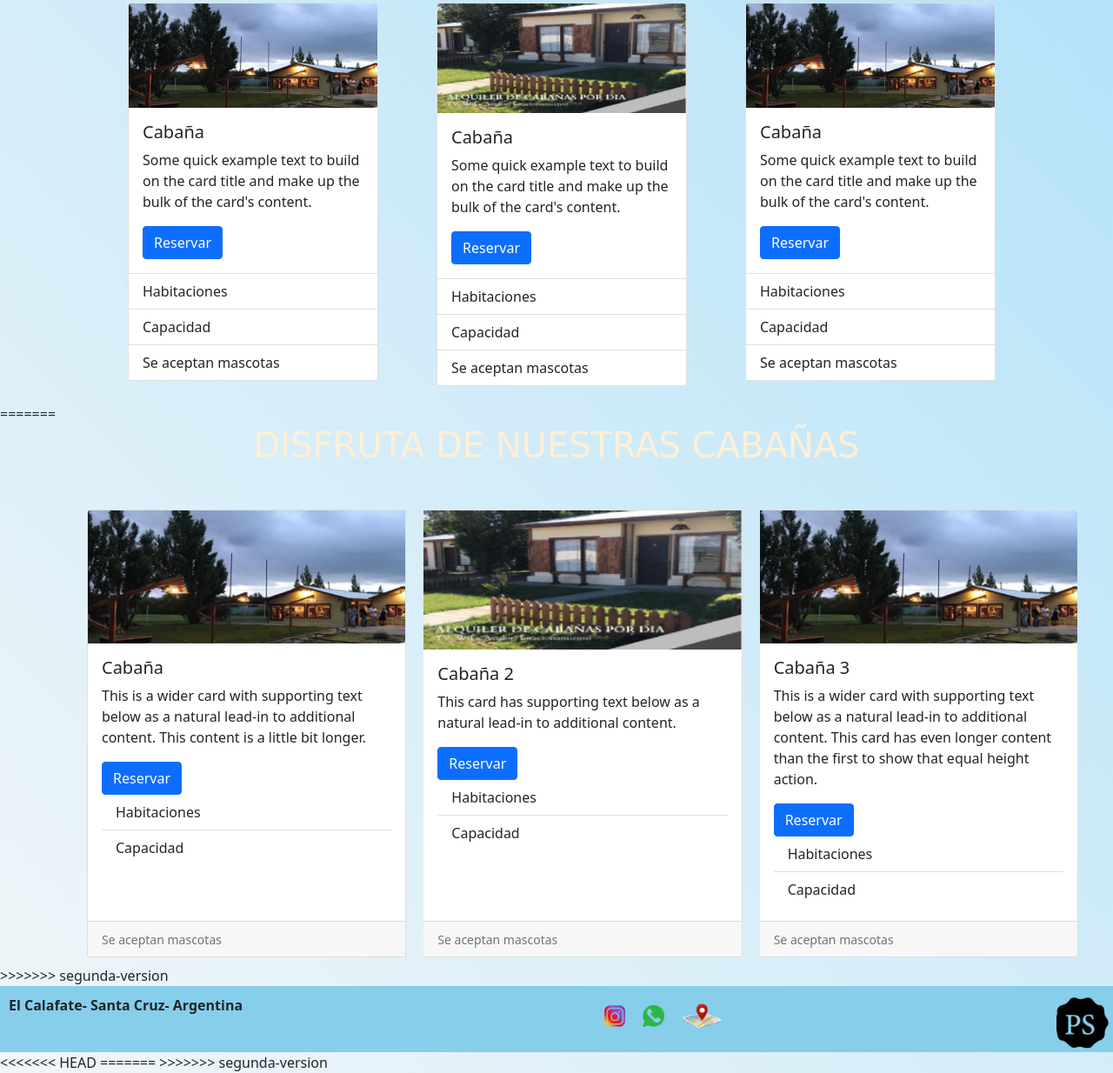
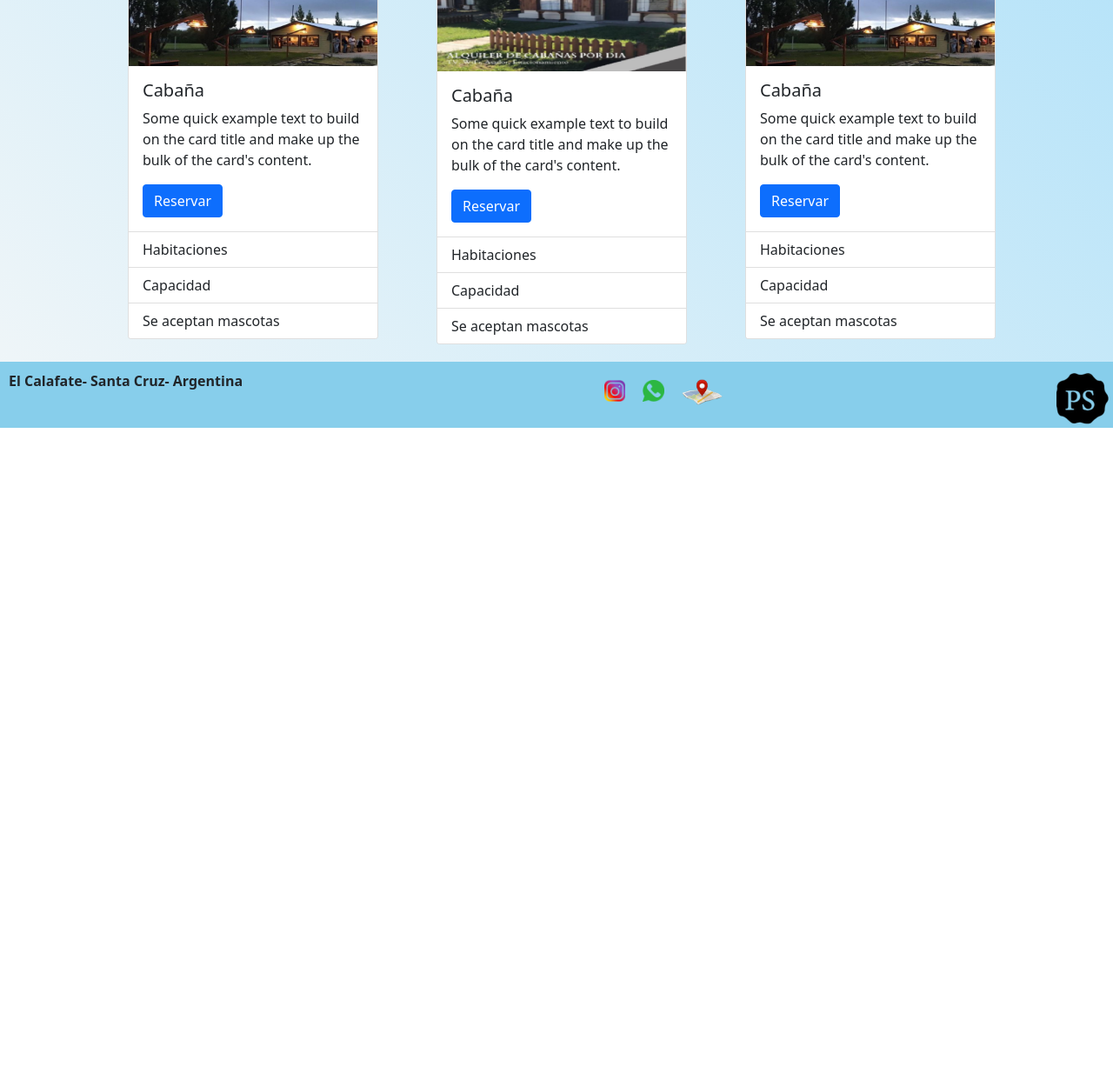
Before and after one commit to nunezjp/proyecto-complejo-ps, a website: page pages/cabañas.html in a window 1280 px wide. Shown: the part 368-1602 px from the top of the page at 87% size. After the commit the page ends 860 px from the top, so only its background shows below. Drawn offline with nearby package versions, Linux system fonts and the light colour scheme.

Commit message:
otraversionmas

```diff
--- a/pages/cabañas.html
+++ b/pages/cabañas.html
@@ -10,13 +10,6 @@
     <link href="https://fonts.googleapis.com/css2?family=Cinzel+Decorative:wght@400;700;900&display=swap" rel="stylesheet">
     <link href="https://fonts.googleapis.com/css2?family=Cinzel+Decorative:wght@400;700;900&display=swap" rel="stylesheet">
     <link href="https://cdn.jsdelivr.net/npm/bootstrap@5.1.3/dist/css/bootstrap.min.css" rel="stylesheet" integrity="sha384-1BmE4kWBq78iYhFldvKuhfTAU6auU8tT94WrHftjDbrCEXSU1oBoqyl2QvZ6jIW3" crossorigin="anonymous">
-<<<<<<< HEAD
-=======
-    <link
-    rel="stylesheet"
-    href="https://cdnjs.cloudflare.com/ajax/libs/animate.css/4.1.1/animate.min.css"
-  />
->>>>>>> segunda-version
     <link rel="stylesheet" href="../css/estilos.css">
 </head>
 
@@ -96,7 +89,7 @@
 
 
     <main>
-<<<<<<< HEAD
+
       <h1 class="titulo__cabaña" >
         Cabañas
     </h1>
@@ -163,71 +156,6 @@
         </div>
       </section>
 
-=======
-     <h1 class="titulo__cabaña animate__animated animate__headShake titulo__cabaña" >
-        Disfruta de nuestras Cabañas
-     </h1>
-
-
-
-
-      <section> </section>
-      <div class="card-group cabañas animate__animated animate__backInUp">
-        <div class="card cabañas">
-          <img src="../img/quincho.png" class="card-img-top" alt="...">
-          <div class="card-body ">
-            <h5 class="card-title">Cabaña</h5>
-            <p class="card-text">This is a wider card with supporting text below as a natural lead-in to additional content. This content is a little bit longer.</p>
-            <a href="#" class="btn btn-primary">Reservar</a>
-            <ul class="list-group list-group-flush">
-            <li class="list-group-item">Habitaciones</li>
-            <li class="list-group-item">Capacidad</li>
-
-           </ul>
-        </div>
-
-        <div class="card-footer">
-            <small class="text-muted">Se aceptan mascotas</small>
-          </div>
-        </div>
-
-        <div class="card cabañas">
-          <img src="../img/cabaña.png" class="card-img-top" alt="cabaña">
-          <div class="card-body">
-            <h5 class="card-title">Cabaña 2</h5>
-            <p class="card-text">This card has supporting text below as a natural lead-in to additional content.</p>
-            <a href="#" class="btn btn-primary">Reservar</a>
-            <ul class="list-group list-group-flush">
-            <li class="list-group-item">Habitaciones</li>
-            <li class="list-group-item">Capacidad</li>
-
-            </ul>
-        </div>
-
-       <div class="card-footer">
-          <small class="text-muted">Se aceptan mascotas</small>
-        </div>
-        </div>
-
-        <div class="card cabañas">
-          <img src="../img/quincho.png" class="card-img-top" alt="quincho">
-          <div class="card-body">
-            <h5 class="card-title">Cabaña 3 </h5>
-            <p class="card-text">This is a wider card with supporting text below as a natural lead-in to additional content. This card has even longer content than the first to show that equal height action.</p>
-            <a href="#" class="btn btn-primary">Reservar</a>
-            <ul class="list-group list-group-flush">
-            <li class="list-group-item">Habitaciones</li>
-            <li class="list-group-item">Capacidad</li>
-
-            </ul>
-        </div>
-
-        <div class="card-footer">
-            <small class="text-muted">Se aceptan mascotas</small>
-        </div>
-        </div>
-      </div>
->>>>>>> segunda-version
 
 
 
@@ -271,12 +199,6 @@
 
     </footer>
     <script src="https://cdn.jsdelivr.net/npm/bootstrap@5.1.3/dist/js/bootstrap.bundle.min.js" integrity="sha384-ka7Sk0Gln4gmtz2MlQnikT1wXgYsOg+OMhuP+IlRH9sENBO0LRn5q+8nbTov4+1p" crossorigin="anonymous"></script>
-<<<<<<< HEAD
-
-=======
-    <script src="js/wow.min.js"></script>
-    <script>  new wow().init();</script>
->>>>>>> segunda-version
 </body>
 
 </html>
```
